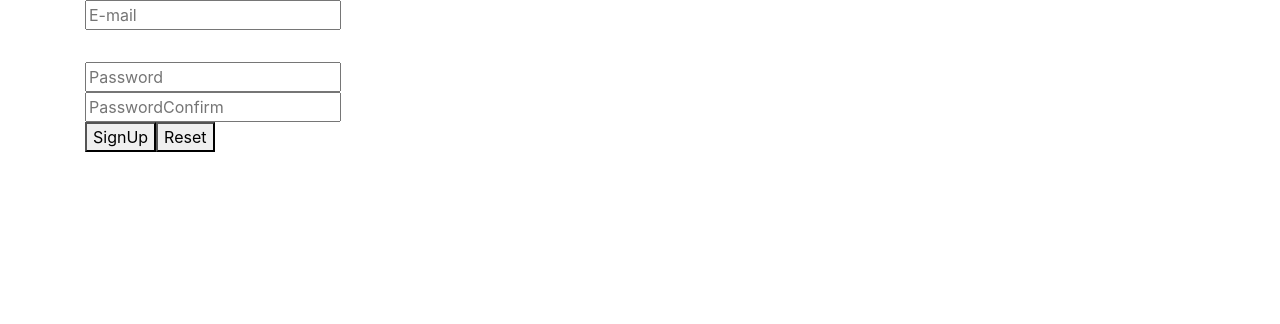
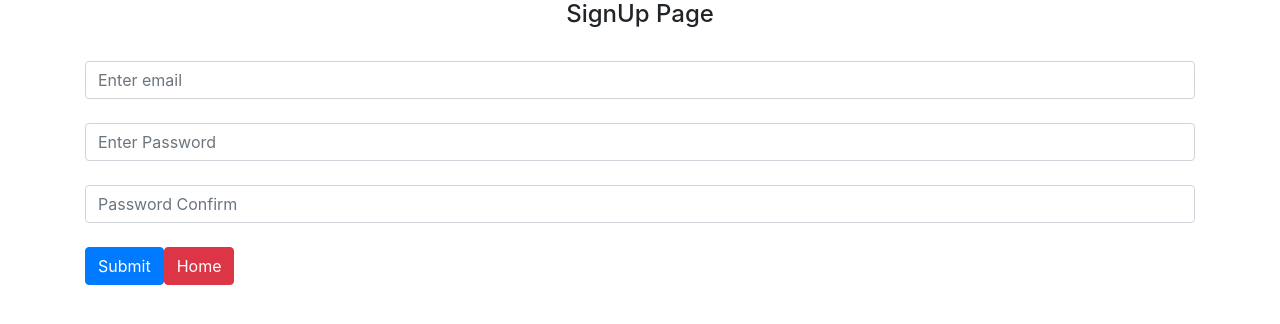
Before and after one commit to kwj5584/Vue-board, a Vue app in the folder front/: page /user/signup in a window 1280 px wide. Shown: the top 324 px of the page. Built offline with nearby package versions, Linux system fonts and the light colour scheme; a small style sheet from the web is missing; what vue-sessionstorage would draw is missing.

Commit message:
회원가입,로그인 기능 구현 및 css

```diff
--- a/front/src/views/Login/Login.vue
+++ b/front/src/views/Login/Login.vue
@@ -1,28 +1,37 @@
 <template>
   <div>
-    <input
+    <NavBar/>
+    <br>
+    <b-form>
+    <b-form-input
     type="email"
     placeholder="Enter E-mail"
     v-model='$store.state.user.email'
+    style="max-width:300px align-items:center"
     @keyup.enter="login"
-    >
+    />
     <br>
-    <input
+    <b-form-input
     type="password"
     placeholder="Enter Password"
     v-model="$store.state.user.password"
     @keyup.enter="login"
-    >
+    />
     <br>
 
-    <button @click='login'>Login</button>
-    <button @click='back'>reset</button>
-    <button @click="signup">Sign up</button>
+    <b-button @click='login' variant='primary'>Login</b-button>
+    <b-button @click='back' variant='danger'>Home</b-button>
+    <b-button @click="signup" variant='secondary'>Sign up</b-button>
+    </b-form>
   </div>
 </template>
 
 <script>
+import NavBar from '@/components/NavBar'
 export default {
+  components:{
+    NavBar
+  },
   methods:{
     login(){
       this.$store.dispatch('LoginProcess');
--- a/front/src/views/Login/Signup.vue
+++ b/front/src/views/Login/Signup.vue
@@ -1,14 +1,15 @@
 <template>
   <div>
-    <label name='E-mail'>
-    <input
+    <h4 style="text-align:center">SignUp Page</h4>
+    <b-form>
+      <br>
+     <b-form-input
+          label='E-mail'
+          v-model="$store.state.user.email"
           type="email"
-    v-model="$store.state.user.email"
-    placeholder="E-mail"
           required
+          placeholder="Enter email"
         />
-    </label>
-    <br>
     <!-- <input
     type='text'
     v-model="$store.state.user.name"
@@ -16,21 +17,24 @@
     required
     /> -->
     <br>
-    <input type="password"
+     <b-form-input
           v-model="$store.state.user.password"
-    placeholder="Password"
+          type="password"
           required
-    >
+          placeholder="Enter Password"
+        />
     <br>
-    <input type="password"
+     <b-form-input
           v-model="$store.state.user.passwordConfirm"
-    placeholder="PasswordConfirm"
+          type="password"
           required
+          placeholder="Password Confirm"
           @keyup.enter="submit"
-    >
+        />
     <br>
-    <button @click='submit'>SignUp</button>
-    <button @click='back'>Reset</button>
+     <b-button @click="submit" variant="primary">Submit</b-button>
+      <b-button @click="back" variant="danger">Home</b-button>
+      </b-form>
   </div>
 </template>
 
@@ -46,7 +50,6 @@ export default {
       }
     },
     back(){
-      this.$store.commit('logout');
       this.$router.push({name:"Home"});
     }
   }
```
Lines whose indentation alone changed are shown as unchanged.
